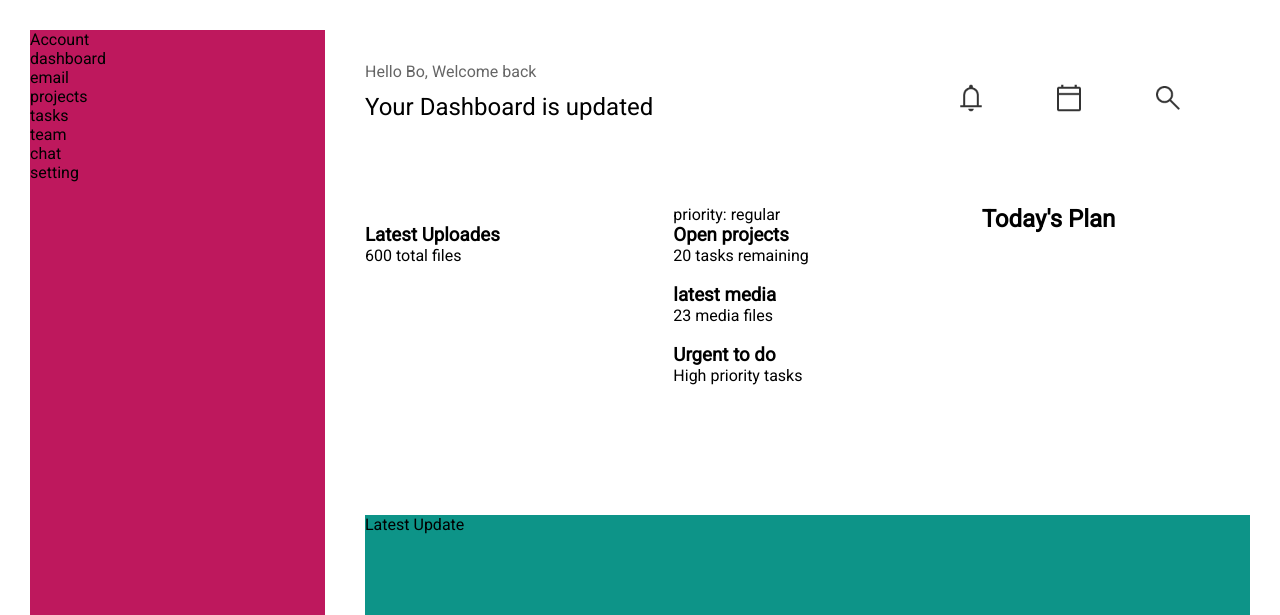
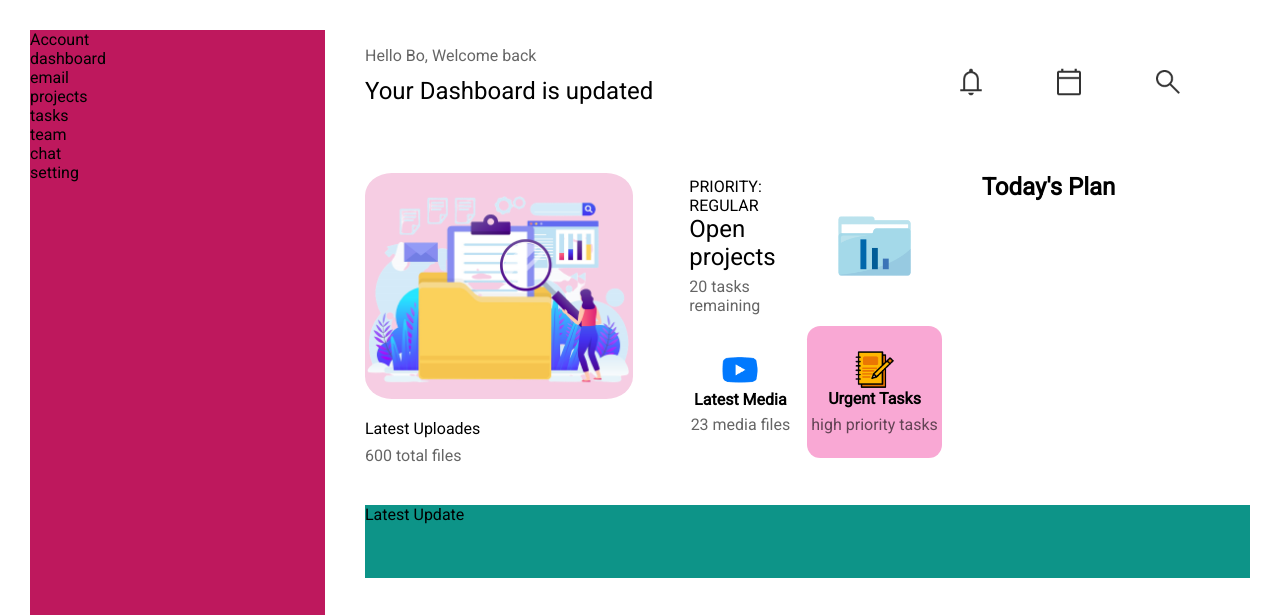
Before and after one commit to booimangang/dashboard-project, a plain HTML site: page index.html in a window 1280 px wide. Shown: the top 615 px of the page. Drawn offline with Linux system fonts and the light colour scheme.

Commit message:
Add styling for Latest IUpload cell & Urgent Task cell

```diff
--- a/index.html
+++ b/index.html
@@ -25,28 +25,30 @@
         </div>
 
         <div class="latest-upload main-cell">
-          <img src="" alt="" />
-          <h3>Latest Uploades</h3>
-          <span>600 total files</span>
+          <img src="./img/file.png" alt="" />
+          <div>Latest Uploades</div>
+          <div>600 total files</div>
         </div>
 
         <div class="recent-task main-cell">
-          <div class="">
-            <span>priority: regular</span>
-            <h3>Open projects</h3>
-            <span>20 tasks remaining</span>
+          <div class="regular-task">
+            <div>PRIORITY: REGULAR</div>
+            <div>Open projects</div>
+            <div>20 tasks remaining</div>
           </div>
 
-          <img src="" alt="" />
+          <img class="folder-image" src="./img/folder.png" alt="" />
+
           <div class="media">
-            <h3 class="latest-media">latest media</h3>
-            <span>23 media files</span>
+            <img src="./img/media.png" alt="" />
+            <div class="latest-media">Latest Media</div>
+            <div>23 media files</div>
           </div>
 
-          <div class="urgest-task">
-            <img src="" alt="" />
-            <h3>Urgent to do</h3>
-            <span>High priority tasks</span>
+          <div class="urgent-task">
+            <img src="./img/urgent-tast.png" alt="" />
+            <div>Urgent Tasks</div>
+            <div>high priority tasks</div>
           </div>
         </div>
 
--- a/style.css
+++ b/style.css
@@ -13,7 +13,7 @@ html {
 :root {
   --primary-clr: #be185d;
   --secondary-clr: #f9a8d4;
-  --third-clr: #fdf2f8;
+  --third-clr: #f6cde3;
   --accent-clr: #0d9488;
 }
 
@@ -28,7 +28,7 @@ html {
 .main {
   display: grid;
   grid-template-columns: 1fr 1fr 1fr;
-  grid-template-rows: 1fr 2fr 1fr 2fr;
+  grid-template-rows: 0.5fr 2fr 0.5fr 2fr;
   gap: 40px;
 }
 
@@ -38,7 +38,7 @@ html {
 
 .heading {
   grid-column: 1 / 4;
-  padding: 2em 0;
+  padding: 1em 0;
 
   display: grid;
   grid-template-columns: 2fr 1fr;
@@ -65,6 +65,90 @@ html {
   opacity: 0.8;
 }
 
+/* .latest-upload {
+  border-radius: 10%;
+  background-color: var(--secondary-clr);
+} */
+
+.latest-upload img {
+  border-radius: 10%;
+  background-color: var(--third-clr);
+  width: 100%;
+}
+
+.latest-upload div:nth-child(2) {
+  margin-top: 1em;
+  font-weight: 400;
+}
+
+.latest-upload div:nth-child(3) {
+  margin-top: 0.5em;
+  opacity: 0.6;
+}
+
+.recent-task {
+  display: grid;
+  grid-template-columns: 1fr 1fr;
+  grid-template-rows: 1fr 1fr;
+  align-items: center;
+}
+
+.recent-task .regular-task {
+  margin-left: 1rem;
+}
+
+.recent-task .regular-task div:nth-child(2) {
+  font-size: 1.5rem;
+}
+
+.recent-task .regular-task div:nth-child(3) {
+  margin-top: 0.4rem;
+  opacity: 0.6;
+}
+
+.recent-task .folder-image {
+  width: 100%;
+}
+
+.recent-task .media {
+  display: grid;
+  justify-items: center;
+}
+
+.recent-task .media img {
+  width: 30%;
+}
+
+.recent-task .media div:nth-child(2) {
+  font-weight: 600;
+}
+
+.recent-task .media div:nth-child(3) {
+  opacity: 0.6;
+  margin-top: 0.4rem;
+}
+
+.recent-task .urgent-task {
+  display: grid;
+  justify-items: center;
+  background-color: var(--secondary-clr);
+  padding: 1.5rem 0;
+  border-radius: 10%;
+}
+
+.recent-task .urgent-task img {
+  width: 30%;
+}
+
+.recent-task .urgent-task div:nth-child(2) {
+  font-weight: 600;
+}
+
+.recent-task .urgent-task div:nth-child(3) {
+  opacity: 0.6;
+  margin-top: 0.4rem;
+}
+
 .latest-updates {
   grid-column: 1 / 4;
   background-color: var(--accent-clr);
```
Also changed, not shown: img/file.png (added), img/folder.png (added), img/media.png (added), img/sky.jpg (added), img/urgent-tast.png (added), 1 other file.
